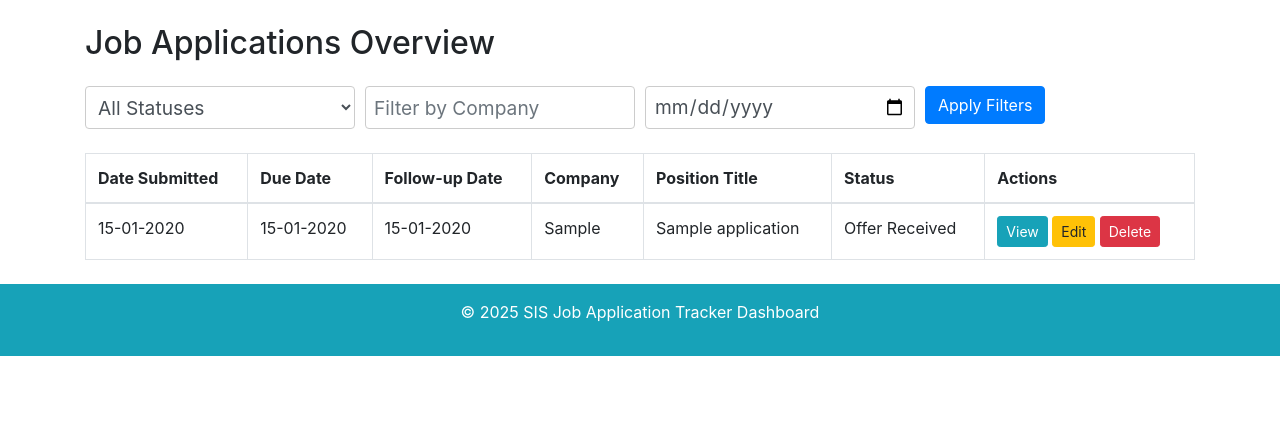
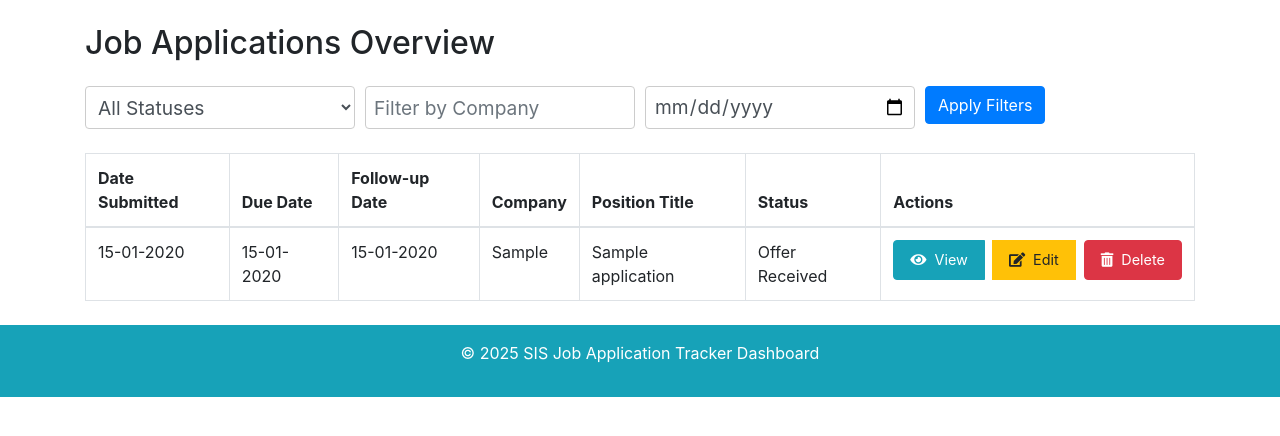
Before and after one commit to GinaHorch/job-application-tracker, a Flask app: page /dashboard in a window 1280 px wide. Shown: the part 133-569 px from the top of the page. Run offline with Flask 3, Linux system fonts and the light colour scheme; a user stored in the database is signed in; tables that the repository leaves empty hold one stand-in row (values such as "Sample post"); some libraries are stand-ins or nearby versions.

Commit message:
Update styling of action buttons

```diff
--- a/app.py
+++ b/app.py
@@ -189,7 +189,7 @@ def edit_application(application_id):
         print(f"Updated application: {application}")
         return redirect(url_for('dashboard'))
 
-    return render_template('edit_application.html', form=form)
+    return render_template('edit_application.html', form=form, application=application)
 
 @app.route('/application/<int:application_id>/delete', methods=['POST'])
 @login_required
--- a/static/style.css
+++ b/static/style.css
@@ -68,3 +68,32 @@
 .status-rejected {
     background-color: #f8d7da;
 }
+
+/* Ensure all buttons in the Actions column have a consistent size */
+.table .btn {
+    padding: 0.5rem 1rem; /* Increase padding for better touch targets */
+    font-size: 0.9rem;    /* Adjust font size for readability */
+    display: flex;        /* Align icon and text horizontally */
+    align-items: center;
+    gap: 0.5rem;          /* Add space between icon and text */
+}
+
+/* Add spacing between buttons */
+.table .btn-group .btn {
+    margin-right: 0.5rem; /* Space between buttons */
+}
+
+.table .btn-group .btn:last-child {
+    margin-right: 0; /* Remove margin for the last button */
+}
+
+/* Ensure the Delete button stands out */
+.table .btn-danger {
+    background-color: #dc3545;
+    border-color: #dc3545;
+}
+
+.table .btn-danger:hover {
+    background-color: #c82333;
+    border-color: #bd2130;
+}
--- a/templates/dashboard.html
+++ b/templates/dashboard.html
@@ -77,12 +77,23 @@
             <td>{{ application.position_title }}</td>
             <td>{{ application.status }}</td>
             <td>
-                <a href="{{ url_for('view_application', application_id=application.id) }}" class="btn btn-sm btn-info">View</a>
-                <a href="{{ url_for('edit_application', application_id=application.id) }}" class="btn btn-sm btn-warning">Edit</a>
-                <form action="{{ url_for('delete_application', application_id=application.id) }}" method="POST" class="delete-form" style="display: inline;">
-                    {{ delete_form.hidden_tag() }}
-                    <button type="submit" class="btn btn-sm btn-danger">Delete</button>
-                </form>
+                <div class="btn-group" role="group">
+                    <a href="{{ url_for('view_application', application_id=application.id) }}"
+                       class="btn btn-info me-2">
+                        <i class="fas fa-eye"></i> View
+                    </a>
+                    <a href="{{ url_for('edit_application', application_id=application.id) }}"
+                       class="btn btn-warning me-2">
+                        <i class="fas fa-edit"></i> Edit
+                    </a>
+                    <form method="POST" action="{{ url_for('delete_application', application_id=application.id) }}"
+                          style="display: inline;">
+                        {{ delete_form.hidden_tag() }}
+                        <button type="submit" class="btn btn-danger">
+                            <i class="fas fa-trash-alt"></i> Delete
+                        </button>
+                    </form>
+                </div>
             </td>
         </tr>
         {% endfor %}
```
Also changed, not shown: templates/edit_application.html (+71 -5 lines), instance/job_application_data.db.
